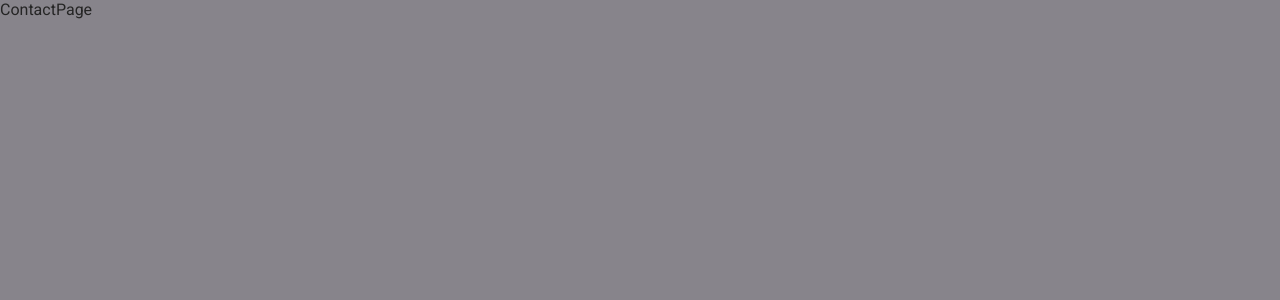
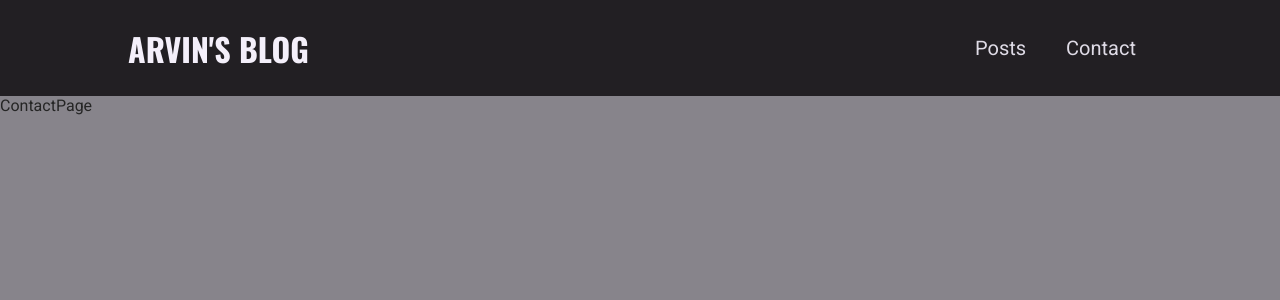
Before and after one commit to arvin7596/blog-next, a Next.js app: page /contact in a window 1280 px wide. Shown: the top 300 px of the page. Built offline with nearby package versions, Linux system fonts and the light colour scheme.

Commit message:
feat : add Layout with navigation and logo inside

```diff
--- /dev/null
+++ b/components/layout/layout.js
@@ -0,0 +1,12 @@
+import MainNavigation from "./main-navigation";
+
+function Layout(props) {
+  return (
+    <div>
+      <MainNavigation />
+      <main>{props.children}</main>
+    </div>
+  );
+}
+
+export default Layout;
--- /dev/null
+++ b/components/layout/logo.js
@@ -0,0 +1,7 @@
+import classes from "./logo.module.css";
+
+function Logo() {
+  return <div className={classes.logo}>Arvin's Blog</div>;
+}
+
+export default Logo;
--- /dev/null
+++ b/components/layout/logo.module.css
@@ -0,0 +1,13 @@
+.logo {
+  text-transform: uppercase;
+  font-size: var(--size-5);
+  font-weight: bold;
+  font-family: 'Oswald', sans-serif;
+  color: var(--color-grey-50);
+}
+
+@media (min-width: 768px) {
+  .logo {
+    font-size: var(--size-8);
+  }
+}
--- /dev/null
+++ b/components/layout/main-navigation.js
@@ -0,0 +1,25 @@
+import Link from "next/link";
+import Logo from "./logo";
+import classes from "./main-navigation.module.css";
+
+function MainNavigation() {
+  return (
+    <header className={classes.header}>
+      <Link href="/">
+        <Logo />
+      </Link>
+      <nav>
+        <ul>
+          <li>
+            <Link href="/posts">Posts</Link>
+          </li>
+          <li>
+            <Link href="/contact">Contact</Link>
+          </li>
+        </ul>
+      </nav>
+    </header>
+  );
+}
+
+export default MainNavigation;
--- /dev/null
+++ b/components/layout/main-navigation.module.css
@@ -0,0 +1,42 @@
+.header {
+  width: 100%;
+  height: 6rem;
+  background-color: var(--color-grey-900);
+  display: flex;
+  justify-content: space-between;
+  align-items: center;
+  padding: 0 10%;
+}
+
+.header ul {
+  list-style: none;
+  display: flex;
+  align-items: baseline;
+  margin: 0;
+  padding: 0;
+}
+
+.header li {
+  margin: 0 var(--size-4);
+}
+
+.header a {
+  color: var(--color-grey-100);
+  font-size: var(--size-4);
+}
+
+.header a:hover,
+.header a:active,
+.header a.active {
+  color: var(--color-grey-200);
+}
+
+@media (min-width: 768px) {
+  .header ul {
+    gap: 0.5rem;
+  }
+
+  .header a {
+    font-size: var(--size-5);
+  }
+}
--- a/pages/_app.js
+++ b/pages/_app.js
@@ -1,7 +1,12 @@
 import "../styles/globals.css";
+import Layout from "../components/layout/layout";
 
 function MyApp({ Component, pageProps }) {
-  return <Component {...pageProps} />;
+  return (
+    <Layout>
+      <Component {...pageProps} />
+    </Layout>
+  );
 }
 
 export default MyApp;
```
